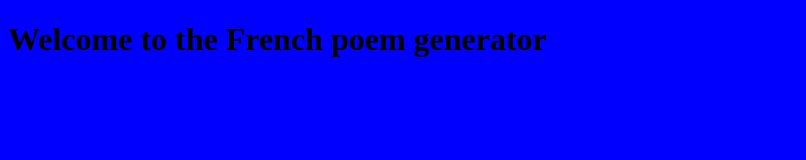
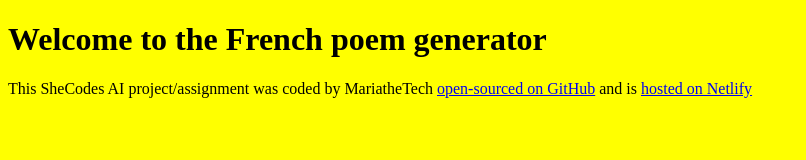
Before and after one commit to mcamper/french-poem-generator, a plain HTML site: page index.html in a window 1280 px wide. Shown: the whole page, without its empty margins (0-806 px from the left). Drawn offline with Linux system fonts and the light colour scheme.

Commit message:
Added footer

```diff
--- a/index.html
+++ b/index.html
@@ -9,6 +9,8 @@
 <body>
     <h1>Welcome to the French poem generator</h1>
 
+
+    <footer>This SheCodes AI project/assignment was coded by MariatheTech <a href="https://github.com/mcamper/french-poem-generator" target="_blank">open-sourced on GitHub</a> and is <a href="https://frenchpoemgenerator2025.netlify.app/" target="_blank">hosted on Netlify</a></footer>
 </body>
 <script src="src/index.js"></script>
 </html>
--- a/src/style.css
+++ b/src/style.css
@@ -1,3 +1,3 @@
 body {
-    background: blue;
+    background: yellow;
 }
```
